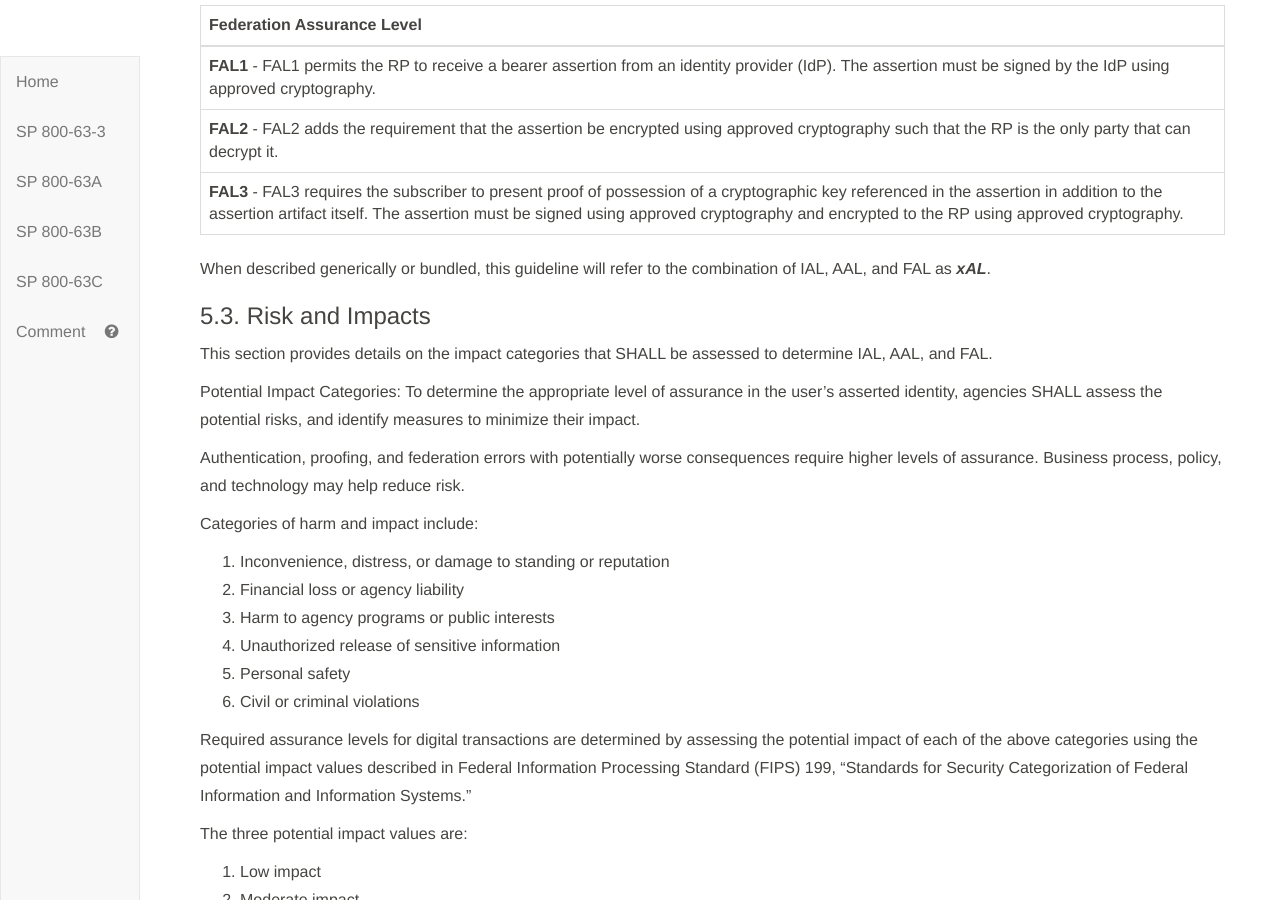
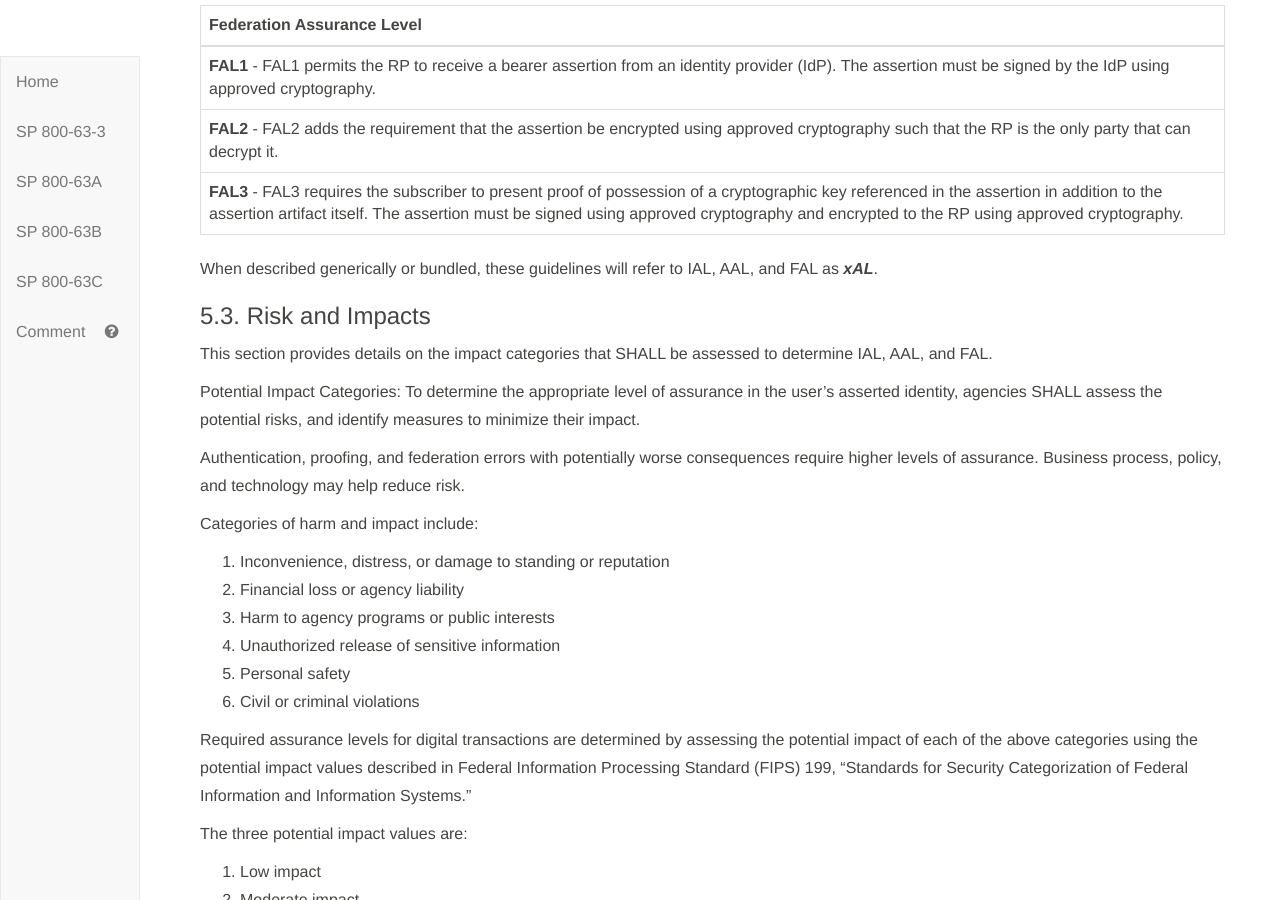
Before and after one commit to usnistgov/800-63-3, a Jekyll site: the page built from sp800-63-3/sec5_DIRM.md, in a window 1280 px wide and 900 px high, scrolled down 1862 px. Built offline with Jekyll 4.4.1, drawn with Linux system fonts in a browser that asks for light colours; our own code applies the rules of GitHub Pages for plain Markdown files.

Commit message:
Closes #912

```diff
--- a/sp800-63-3/sec5_DIRM.md
+++ b/sp800-63-3/sec5_DIRM.md
@@ -58,7 +58,7 @@ A summary of each of the identity, authenticator, and federation assurance level
 |**FAL2** - FAL2 adds the requirement that the assertion be encrypted using approved cryptography such that the RP is the only party that can decrypt it.|
 |**FAL3** - FAL3 requires the subscriber to present proof of possession of a cryptographic key referenced in the assertion in addition to the assertion artifact itself. The assertion must be signed using approved cryptography and encrypted to the RP using approved cryptography.|
 
-When described generically or bundled, this guideline will refer to the combination of IAL, AAL, and FAL as **_xAL_**.
+When described generically or bundled, these guidelines will refer to IAL, AAL, and FAL as **_xAL_**.
 
 ### <a name="section5-3"></a> 5.3. Risk and Impacts
 
```
